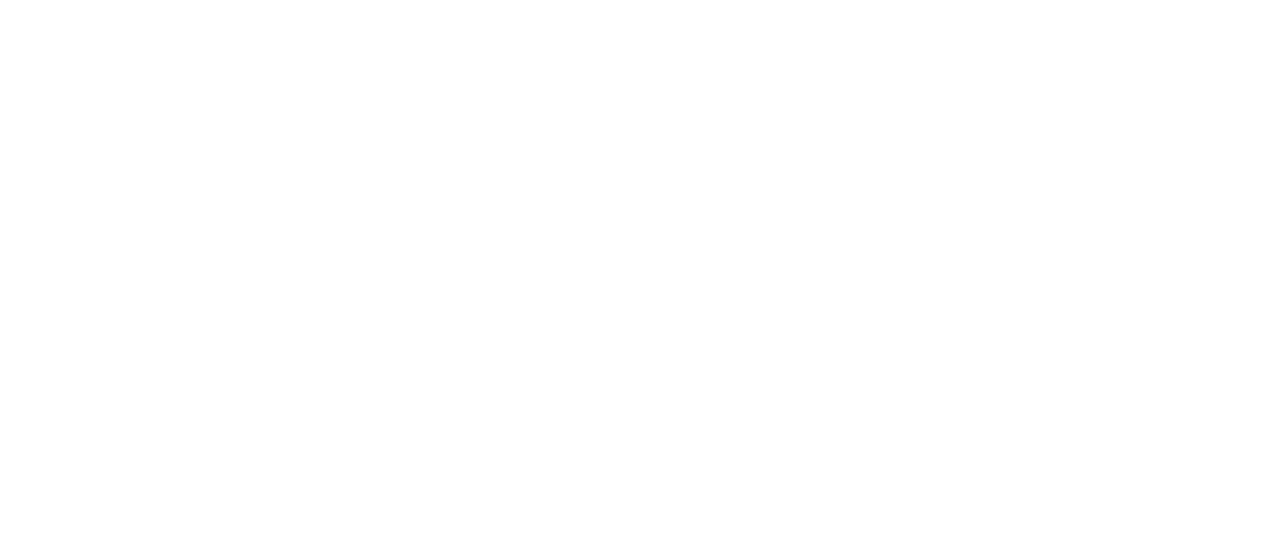
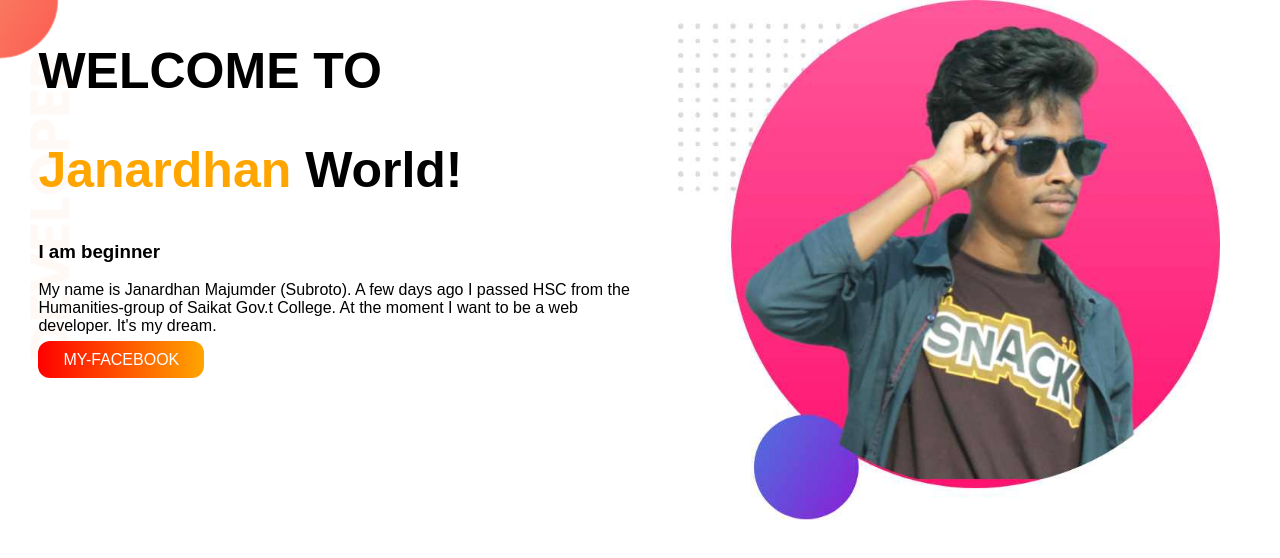
Before and after one commit to subrotomojumder/developer-portfkolio, a plain HTML site: page index.html in a window 1280 px wide. Drawn offline with Linux system fonts and the light colour scheme; a web font is replaced by a local one.

Commit message:
portfolio photo add

```diff
--- a/index.html
+++ b/index.html
@@ -1,13 +1,33 @@
 <!DOCTYPE html>
 <html lang="en">
+
 <head>
     <meta charset="UTF-8">
     <meta http-equiv="X-UA-Compatible" content="IE=edge">
     <meta name="viewport" content="width=device-width, initial-scale=1.0">
     <title>Web portfolio</title>
+    <link rel="preconnect" href="https://fonts.googleapis.com">
+    <link rel="preconnect" href="https://fonts.gstatic.com" crossorigin>
+    <link href="https://fonts.googleapis.com/css2?family=IBM+Plex+Sans+Thai+Looped:wght@200;300;400&display=swap"
+        rel="stylesheet">
     <link rel="stylesheet" href="style.css">
+
 </head>
+
 <body>
+    <section class="top-banner">
+        <div class="half-width">
+            <h1>WELCOME TO</h1>
+            <h1><span class="name">Janardhan</span> World!</h1>
+            <h3>I am beginner</h3>
+            <p>My name is Janardhan Majumder (Subroto). A few days ago I passed HSC from the Humanities-group of Saikat Gov.t College. At the moment I want to be a web developer. It's my dream.</p>
+            <a class="link-button" target="_blank" href="https://web.facebook.com/subroto.mojumder.14/">MY-FACEBOOK</a>
+        </div>
+        <div class="half-width">
+            <img src="images/my-bg2.jpg" alt="">
+        </div>
+    </section>
 
 </body>
+
 </html>
--- a/style.css
+++ b/style.css
@@ -0,0 +1,33 @@
+body {
+    font-family: 'IBM Plex Sans Thai Looped', sans-serif;
+    margin: 0;
+}
+section{
+    display: flex;
+}
+h1 {
+    font-size: 50px;
+}
+.name {
+    color: orange;
+}
+.top-banner {
+
+    background-image: url(images/top-banner.png) ;
+    background-repeat: no-repeat;
+
+}
+.half-width {
+    width: 50%;
+    padding-left: 3%;
+}
+.half-width img{
+    width: 90%;
+}
+.link-button{
+    text-decoration: none;
+    background-image: linear-gradient(90deg, red, orange);
+    padding: 10px 25px;
+    color: white;
+    border-radius: 12px;
+}
```
Also changed, not shown: images/dream-bg.png (added), images/exp-bg.png (added), images/jhankar.png (added), images/jhankar2.png (added), images/my-bg.png (added), images/my-bg2.jpg (added), images/my-bg2.png (added), images/top-banner.png (added).
